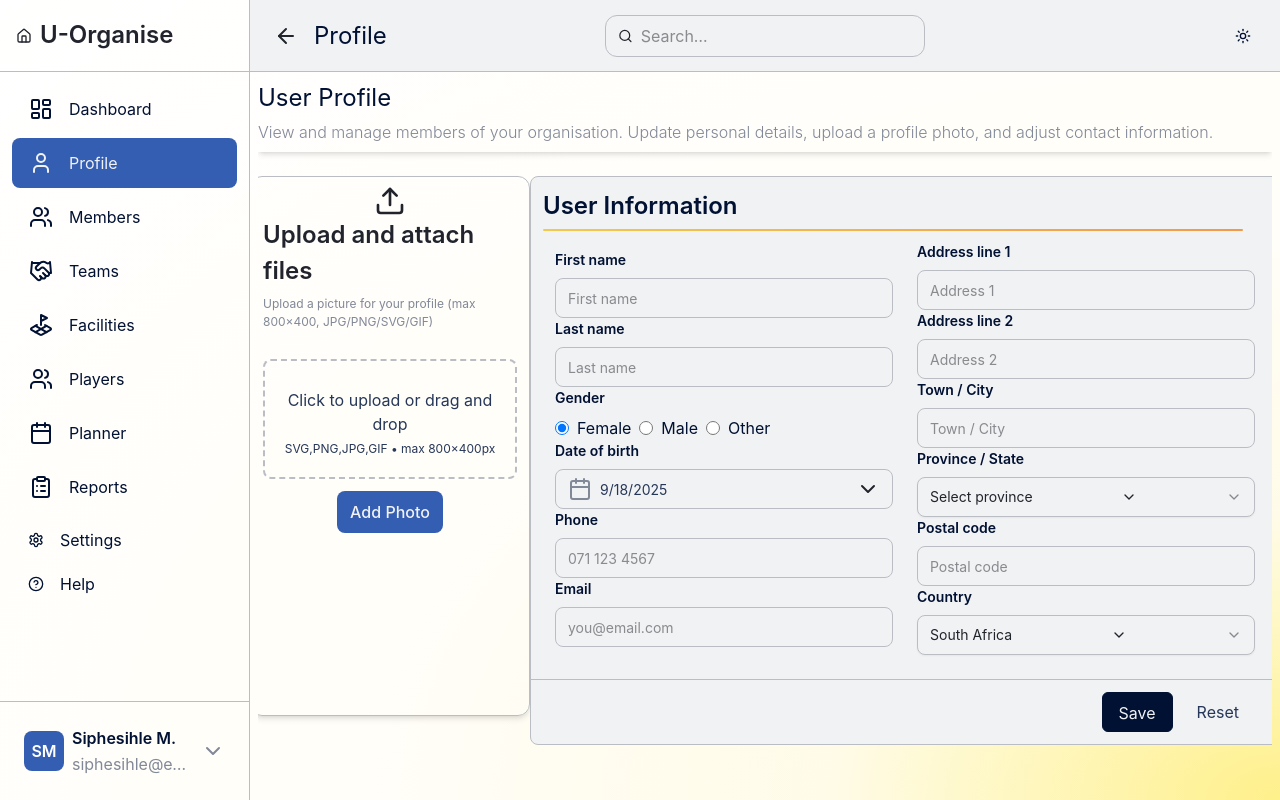
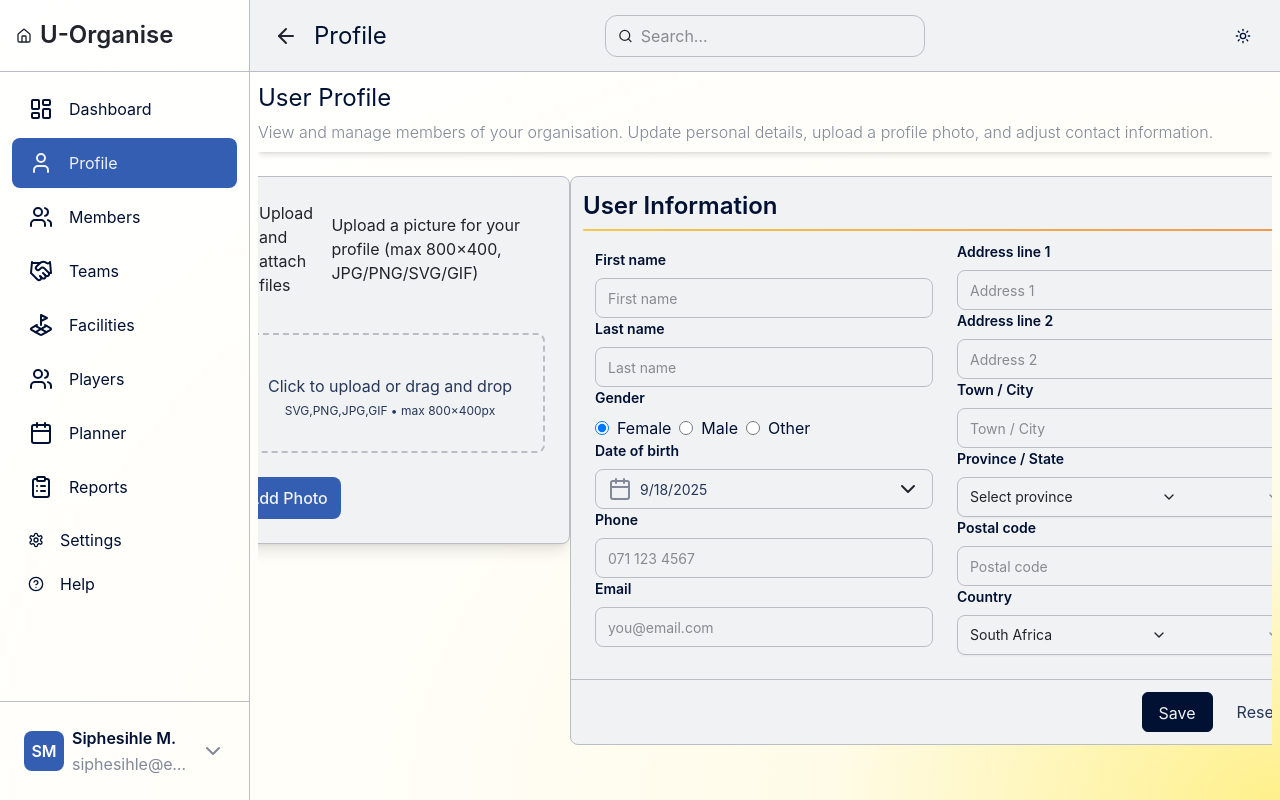
Before and after one commit to Sihle-Thwa/SportsManagment, a React (Vite) app in the folder frontend/: page /profile in a window 1280 px wide. Built offline with nearby package versions, Linux system fonts and the light colour scheme.

Commit message:
refactor: replace Upload icon with User icon in FileUploadCard; enhance CSS for improved layout and responsiveness

```diff
--- a/frontend/src/components/FileUpload/FileUploadCard.tsx
+++ b/frontend/src/components/FileUpload/FileUploadCard.tsx
@@ -1,7 +1,6 @@
-// src/components/FileUpload/FileUploadCard.tsx
 "use client";
 import React, { useState } from "react";
-import { Upload } from "lucide-react";
+import { User } from "lucide-react";
 import { cn } from "../../lib/utils";
 import "./fileuploadcard.css";
 
@@ -111,7 +110,7 @@ export const FileUploadCard: React.FC<FileUploadCardProps> = ({
 		>
 			<div className="cardHeader_fileUpload">
 				<div className="cardHeader-content_fileUpload">
-					<Upload className="cardHeader-icon_fileUpload" />
+					<User />
 				</div>
 				<div id="upload-title" className="cardTitle_fileUpload">
 					{title}
--- a/frontend/src/components/FileUpload/fileuploadcard.css
+++ b/frontend/src/components/FileUpload/fileuploadcard.css
@@ -1,53 +1,63 @@
-/* fileuploadcard.css */
 @import "tailwindcss";
+@import "../../styles/semantic-tokens.css";
 
-@layer components {
 .cardBase_fileUpload {
+	align-items: center;
+  background-color: var(--card-background);
+  border: 1px solid;
+  border-color: var(--card-border);
+  border-radius: 8px;
+  box-shadow: var(--shadow-md);
   display: flex;
   flex-direction: column;
-		gap: 8px;
-		max-width: 360px;
-		width: 100%;
-		min-width: 280px;
-		max-height: 540px;
-		height: 100%;
-		min-height: 320px;
-		border: 1px solid var(--border-default);
-		border-radius: var(--radius-lg);
-		box-shadow: var(--shadow-base);
+  gap: 12px;
   overflow: hidden;
+  padding: 12px 0;
+  position: relative;
+  width: 360px;
 }
 
 .cardHeader_fileUpload {
-		padding: 8px 12px;
-	}
-	.cardHeader-content_fileUpload {
-		display: flex;
+	display: inline-flex;
 	align-items: center;
 	justify-content: center;
-		margin: 0 auto;
+	flex: 0 0 auto;
+	padding: 12px 24px;
+	position: relative;
+
 }
-	.cardHeader-icon_fileUpload {
-		width: var(--icon-size-lg);
-		height: var(--icon-size-lg);
+.cardHeader-content_fileUpload_Icon {
+	display: flex;
+	align-items: flex-start;
+	justify-content: space-around;
+	gap: 10px;
+	position: relative;
+	max-width: 160px;
+	width: 100%;
 }
-	.cardTitle_fileUpload {
+
+.cardBody_fileUpload {
+	display: flex;
+	flex: 0 0 auto;
+	flex-direction: column;
+	gap: 12px;
+	padding: 12px 24px;
+	align-items: flex-start;
+	align-self: stretch;
+	position: relative;
+	width: 100%;
+}
+
+.cardBodyTitle_fileUpload {
 	font-size: var(--title-size-default);
 	font-weight: var(--font-weight-semibold);
 	color: var(--card-foreground);
 	margin-bottom: 6px;
 }
-	.cardDescription_fileUpload {
+.cardBodyDescription_fileUpload {
 	font-size: var(--caption-size-default);
 	color: var(--card-foreground-secondary);
 	margin: 0;
-	}
-	.cardBody_fileUpload {
-		display: flex;
-		flex-direction: column;
-		align-items: center;
-		justify-content: center;
-		padding: 12px;
 }
 
 .fileDropzone {
@@ -158,4 +168,3 @@
 		font-size: 0.75rem;
 	}
 }
-}
```
Lines whose indentation alone changed are shown as unchanged.
